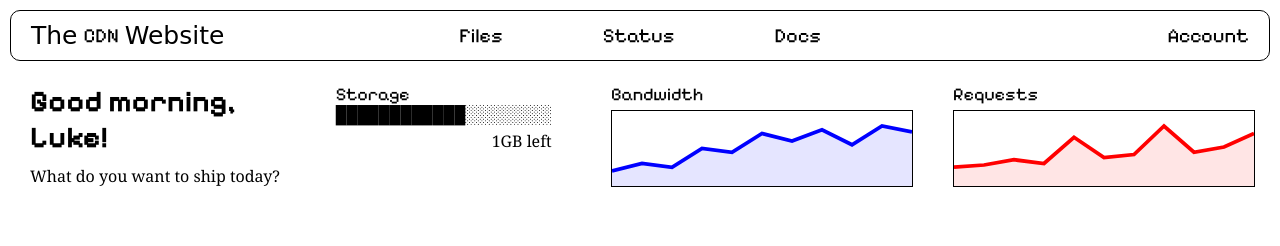
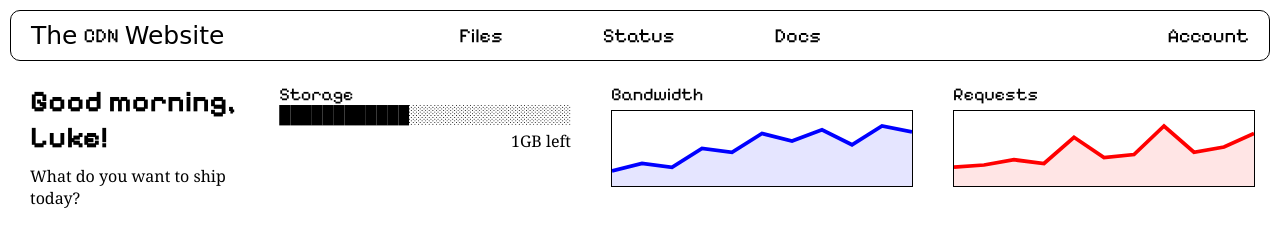
Before and after one commit to locngphuc12/cdn, a plain HTML site: page index.html in a window 1280 px wide. Drawn offline with Linux system fonts and the light colour scheme; a web font is replaced by a local one.

```diff
--- a/index.html
+++ b/index.html
@@ -28,7 +28,7 @@
     </div>
     <div class="widget">
         <p>Storage</p>
-        <p id="load">████████████░░░░░░░░</p>
+        <p id="load">████████████░░░░░░░░░░░░░░░</p>
         <p id="storage-left">1GB left</p>
     </div>
     <div class="widget">
```
Also changed, not shown: 2 other files.
